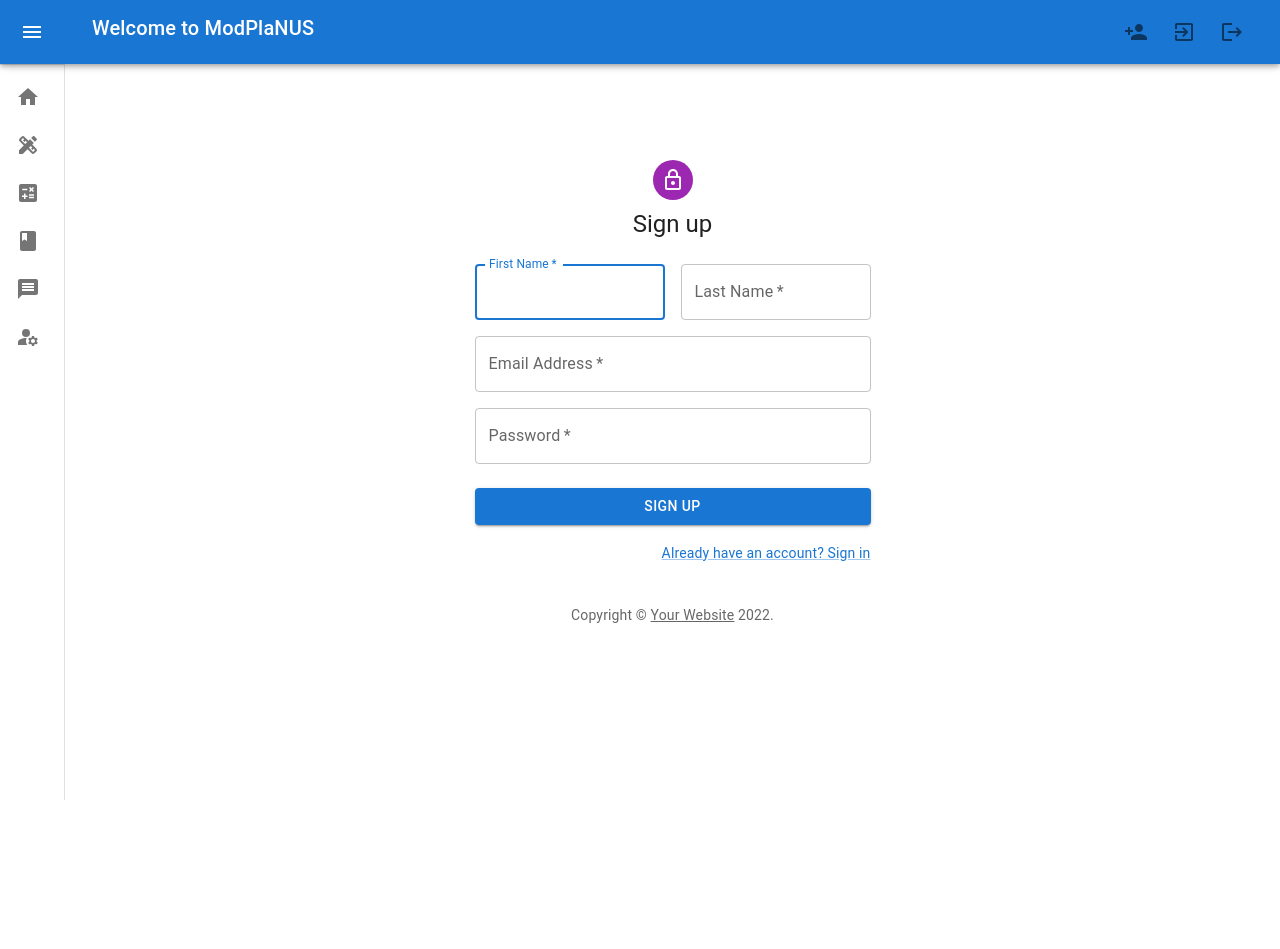
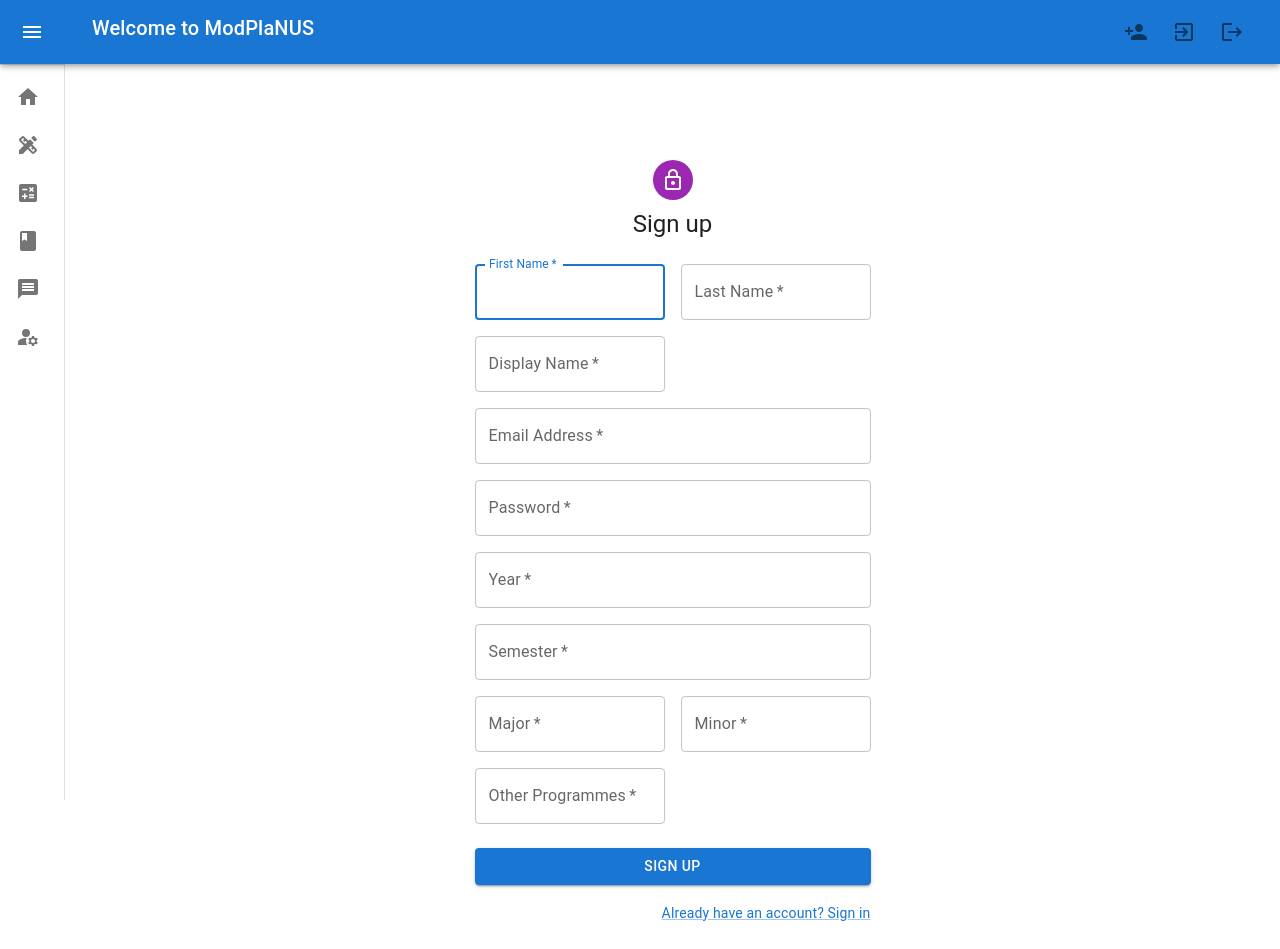
Before and after one commit to Aishwarya-Hariharan-Iyer/ModPlanusBeta, a React (Create React App) app: page /signup in a window 1280 px wide. Before the commit the page ends 800 px from the top, so only its background shows below. Built offline with nearby package versions, Linux system fonts and the light colour scheme.

Commit message:
Added firestore create-user with sign up function

```diff
--- a/src/App.js
+++ b/src/App.js
@@ -27,6 +27,7 @@ import Profile from './profile-page/Profile';
 import 'firebase/compat/auth';
 import 'firebase/compat/database';
 import RightButtons from './dashboard/RightButtons';
+import FeedbackForm from './feedback-form/FeedbackForm';
 
 const drawerWidth = 240;
 
@@ -156,6 +157,7 @@ export default function App() {
         <Route path='/planner' element={<Planner/>}/>
         <Route path='/calculator' element={<Calculator/>}/>
         <Route path='/dashboard' element = {<Dashboard/>}/>
+        <Route path='/feedbackform' element = {<FeedbackForm/>}/>
         <Route path='/' element = {<Dashboard/>}/>
         <Route path='/account' element = {<Profile/>}/>
         <Route path="*" element={<NotFoundPage/>} />
--- a/src/authentication/SignUp.js
+++ b/src/authentication/SignUp.js
@@ -12,20 +12,17 @@ import Container from '@mui/material/Container';
 import { createTheme, ThemeProvider } from '@mui/material/styles';
 import { createUserWithEmailAndPassword } from "firebase/auth";
 import {auth} from './firebase-config';
+import { db } from "./firebase-config";
+import {
+  collection,
+  getDocs,
+  addDoc,
+  updateDoc,
+  deleteDoc,
+  setDoc,
+  doc,
+} from "firebase/firestore";
 import { useNavigate } from 'react-router-dom';
-
-function Copyright(props) {
-  return (
-    <Typography variant="body2" color="text.secondary" align="center" {...props}>
-      {'Copyright © '}
-      <Link color="inherit" href="https://mui.com/">
-        Your Website
-      </Link>{' '}
-      {new Date().getFullYear()}
-      {'.'}
-    </Typography>
-  );
-}
 
 const theme = createTheme();
 
@@ -34,6 +31,12 @@ export default function SignUp() {
   const [signUpPassword, setSignUpPassword] = React.useState("");
   const [signUpFirstName, setSignUpFirstName] = React.useState("");
   const [signUpLastName, setSignUpLastName] = React.useState("");
+  const [signUpYear, setSignUpYear] = React.useState("");
+  const [signUpSemester, setSignUpSemester] = React.useState("");
+  const [signUpMajor, setSignUpMajor] = React.useState("");
+  const [signUpMinor, setSignUpMinor] = React.useState("");
+  const [signUpOtherProgrammes, setSignUpOtherProgrammes] = React.useState("");
+  const [signUpDisplayName, setSignUpDisplayName] = React.useState("");
 
   const goTo = useNavigate();
   const routeHome = () =>{
@@ -48,14 +51,20 @@ export default function SignUp() {
 
   const signup = async () => {
     try{
-      const user = await createUserWithEmailAndPassword(auth, signUpEmail, signUpPassword);
-
-      /**
-      const user = await auth.signup({
-        //fill in the registration form details more elaborately
-      })
-      */
-
+      const userProfile = {
+        firstName:signUpFirstName,
+        lastName: signUpLastName,
+        email: signUpEmail,
+        displayName: signUpDisplayName,
+        year: signUpYear,
+        semester: signUpSemester,
+        major: signUpMajor,
+        minor: signUpMinor,
+        otherProgrammes: signUpOtherProgrammes,
+      };
+      const user = await createUserWithEmailAndPassword(auth, signUpEmail, signUpPassword)
+      const userRef = doc(db, "users-profile", user.user.uid);
+      setDoc(userRef, userProfile);
       console.log(user);
     } catch (error) {
       console.log(error.message);
@@ -74,11 +83,29 @@ export default function SignUp() {
     setSignUpFirstName(firstName);
     const lastName = data.get('lastName');
     setSignUpLastName(lastName);
+    const major = data.get('major');
+    setSignUpMajor(major);
+    const minor = data.get('minor');
+    setSignUpMinor(minor);
+    const year = data.get('year');
+    setSignUpYear(year);
+    const semester = data.get('semester');
+    setSignUpSemester(semester);
+    const otherProgrammes = data.get('otherProgrammes');
+    setSignUpOtherProgrammes(otherProgrammes);
+    const displayName = data.get('displayName');
+    setSignUpDisplayName(displayName);
     console.log({
       email: email,
       password: password,
+      displayName: displayName,
       firstName: firstName,
       lastName: lastName,
+      year: year,
+      semester: semester,
+      major: major,
+      minor: minor,
+      otherProgrammes: otherProgrammes,
     });
     signup();
   };
@@ -124,6 +151,16 @@ export default function SignUp() {
                   autoComplete="family-name"
                 />
               </Grid>
+              <Grid item xs={12} sm={6}>
+                <TextField
+                  required
+                  fullWidth
+                  id="displayName"
+                  label="Display Name"
+                  name="displayName"
+                  autoComplete="displayName"
+                />
+              </Grid>
               <Grid item xs={12}>
                 <TextField
                   required
@@ -145,13 +182,63 @@ export default function SignUp() {
                   autoComplete="new-password"
                 />
               </Grid>
+              <Grid item xs={12}>
+                <TextField
+                  required
+                  fullWidth
+                  id="year"
+                  label="Year"
+                  name="year"
+                  autoComplete="year"
+                />
+              </Grid>
+              <Grid item xs={12}>
+                <TextField
+                  required
+                  fullWidth
+                  id="semester"
+                  label="Semester"
+                  name="semester"
+                  autoComplete="semester"
+                />
+              </Grid>
+              <Grid item xs={12} sm={6}>
+                <TextField
+                  required
+                  fullWidth
+                  id="major"
+                  label="Major"
+                  name="major"
+                  autoComplete="major"
+                />
+              </Grid>
+              <Grid item xs={12} sm={6}>
+                <TextField
+                  required
+                  fullWidth
+                  id="minor"
+                  label="Minor"
+                  name="minor"
+                  autoComplete="minor"
+                />
+              </Grid>
+              <Grid item xs={12} sm={6}>
+                <TextField
+                  required
+                  fullWidth
+                  id="otherProgrammes"
+                  label="Other Programmes"
+                  name="otherProgrammes"
+                  autoComplete="otherProgrammes"
+                />
+              </Grid>
             </Grid>
             <Button
               type="submit"
               fullWidth
               variant="contained"
               sx={{ mt: 3, mb: 2 }}
-              onClick={routeHome}
+              //onClick={routeHome}
             >
               Sign Up
             </Button>
@@ -167,7 +254,6 @@ export default function SignUp() {
             </Grid>
           </Box>
         </Box>
-        <Copyright sx={{ mt: 5 }} />
       </Container>
     </ThemeProvider>
   );
--- a/src/authentication/firebase-config.js
+++ b/src/authentication/firebase-config.js
@@ -2,7 +2,8 @@ import { initializeApp } from "firebase/app";
 import { getAnalytics } from "firebase/analytics";
 import { getAuth } from "firebase/auth";
 import {getDatabase} from "firebase/database";
-import firebase from 'firebase/compat/app'
+import firebase from 'firebase/compat/app';
+import {getFirestore} from 'firebase/firestore';
 import 'firebase/compat/auth'
 import 'firebase/compat/database'
 // TODO: Add SDKs for Firebase products that you want to use
@@ -22,6 +23,7 @@ const firebaseConfig = {
 
 // Initialize Firebase
 const app = initializeApp(firebaseConfig);
+export const db = getFirestore(app);
 const analytics = getAnalytics(app);
 export const database = getDatabase(app);
 export const auth = getAuth(app);
--- a/src/dashboard/Dashboard.js
+++ b/src/dashboard/Dashboard.js
@@ -57,7 +57,8 @@ const tiers = [
 const footers = [
   {
     title: 'Contact Us',
-    description: ['Email', 'Feedback Form', 'GitHub'],
+    description: ['Feedback Form', 'GitHub'],
+    path: [`/`, `https://github.com/ModPlaNUS/ModPlaNUS`]
   },
   {
     title: 'Useful Websites',
@@ -66,6 +67,9 @@ const footers = [
       'NUSMODS',
       'EduRec',
     ],
+    path:['https://luminus.nus.edu.sg/?r=%2Fdashboard',
+    'https://nusmods.com/timetable/sem-1',
+    'https://myedurec.nus.edu.sg/psp/cs90prd/?cmd=login&languageCd=ENG&'],
   },
 ];
 
@@ -158,24 +162,40 @@ export default function Dashboard() {
         }}
       >
         <Grid container spacing={4} justifyContent="space-evenly">
-          {footers.map((footer) => (
-            <Grid item xs={6} sm={3} key={footer.title}>
-              <Typography variant="h6" color="text.primary" gutterBottom>
-                {footer.title}
-              </Typography>
-              <ul>
-                {footer.description.map((item) => (
-                  <li key={item}>
-                    <Link href="#" variant="subtitle1" color="text.secondary">
-                      {item}
-                    </Link>
-                  </li>
-                ))}
-              </ul>
-            </Grid>
-          ))}
+          <Grid>
+            <Typography variant = "h5">
+            Contact Us
+            </Typography>
+            <Typography>
+            <Link href="https://github.com/ModPlaNUS/ModPlaNUS" variant="subtitle1" color="text.secondary">
+            GitHub
+            </Link>
+            </Typography>
+            <Button variant='text' onClick={()=>goTo('/feedbackform')}>
+              Feedback Form
+            </Button>
+          </Grid>
+          <Grid>
+          <Typography variant = "h5">
+          Useful Websites
+          </Typography>
+          <Typography>
+          <Link href="https://luminus.nus.edu.sg/?r=%2Fdashboard" variant="subtitle1" color="text.secondary">
+          LumiNUS
+          </Link>
+          </Typography>
+          <Typography>
+          <Link href="https://nusmods.com" variant="subtitle1" color="text.secondary">
+          NUSMODS
+          </Link>
+          </Typography>
+          <Typography>
+          <Link href="https://myedurec.nus.edu.sg/psp/cs90prd/?cmd=login&languageCd=ENG&" variant="subtitle1" color="text.secondary">
+          EduRec
+          </Link>
+          </Typography>
+          </Grid>
         </Grid>
-        <Copyright sx={{ mt: 5 }} />
       </Container>
       {/* End footer */}
     </React.Fragment>
--- /dev/null
+++ b/src/feedback-form/FeedbackForm.js
@@ -0,0 +1,75 @@
+import * as React from 'react';
+import Button from '@mui/material/Button';
+import { Card, CardActions, CardContent, TextField, Typography } from '@mui/material';
+
+export default function FeedbackForm(){
+
+    const handleSubmit = (event)=>{
+        event.preventDefault();
+        const inputs = document.querySelectorAll('#fullname, #email, #remarks');
+        inputs.forEach(input => {
+            input.value = '';
+          });
+    }
+    return(
+    <>
+    <div>
+            <Typography variant="h3">
+            Feedback Form
+            </Typography>
+           <p></p>
+            <Typography variant='h6'>
+                We are here to listen to your suggestions, concerns and feedback in general!
+                If there are other features that you think would improve the app or ways to improve existing
+                features, let us know!
+            </Typography>
+            </div>
+            <div>
+        <Card sx={{ minWidth: 275 }}>
+        <CardContent>
+        <p></p>
+        <div>
+        <Typography variant='h6' gutterBottom>
+          Full Name
+        </Typography>
+        <TextField id="fullname" label="Full Name" variant="outlined" fullWidth />
+        </div>
+
+        <p></p>
+
+        <div>
+        <Typography variant='h6' gutterBottom>
+          Email
+        </Typography>
+        <TextField id="email" label="Email" variant="outlined" fullWidth />
+        </div>
+
+        <p></p>
+
+        <div>
+        <Typography variant='h6' gutterBottom>
+          Remarks
+        </Typography>
+        <TextField
+          id="remarks"
+          label="Remarks"
+          multiline
+          rows={7}
+          defaultValue=""
+          variant="outlined"
+          fullWidth
+        />
+        </div>
+        <p></p>
+        <div>
+            <Button variant='outlined' onClick={handleSubmit}>
+                Submit
+            </Button>
+        </div>
+        </CardContent>
+    </Card>
+    </div>
+
+    </>
+    );
+}
--- a/src/module-planner/planner-main.js
+++ b/src/module-planner/planner-main.js
@@ -102,7 +102,7 @@ function searchMod(m){
 
       }
       if(!containsCorequisites) {
-        const msg = "WARNING: Remeber to add these corequisites too: " + corequisites;
+        const msg = "WARNING: Remember to add these corequisites too: " + corequisites;
         setWarning(msg);
       }
       if(modsPlanned.includes(code)){
```
Also changed, not shown: src/profile-page/Profile.js (+16 -12 lines).
